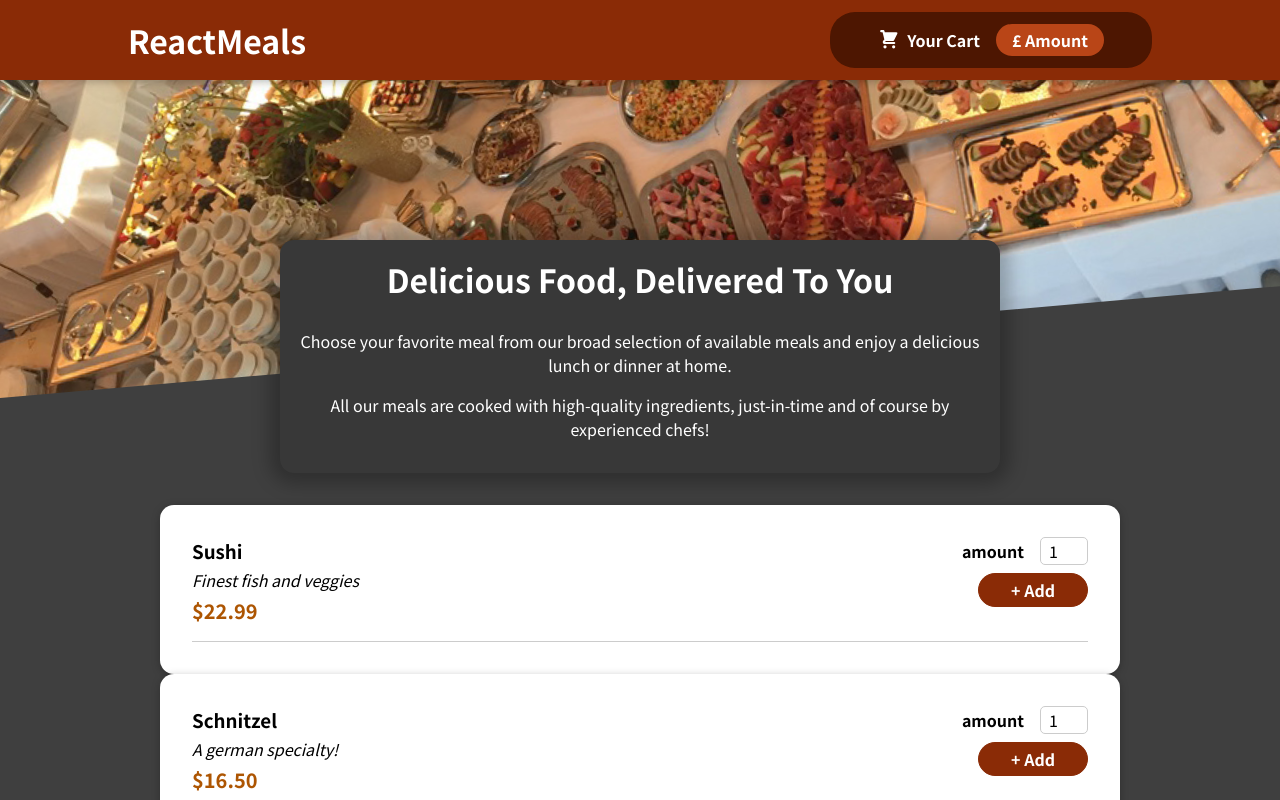
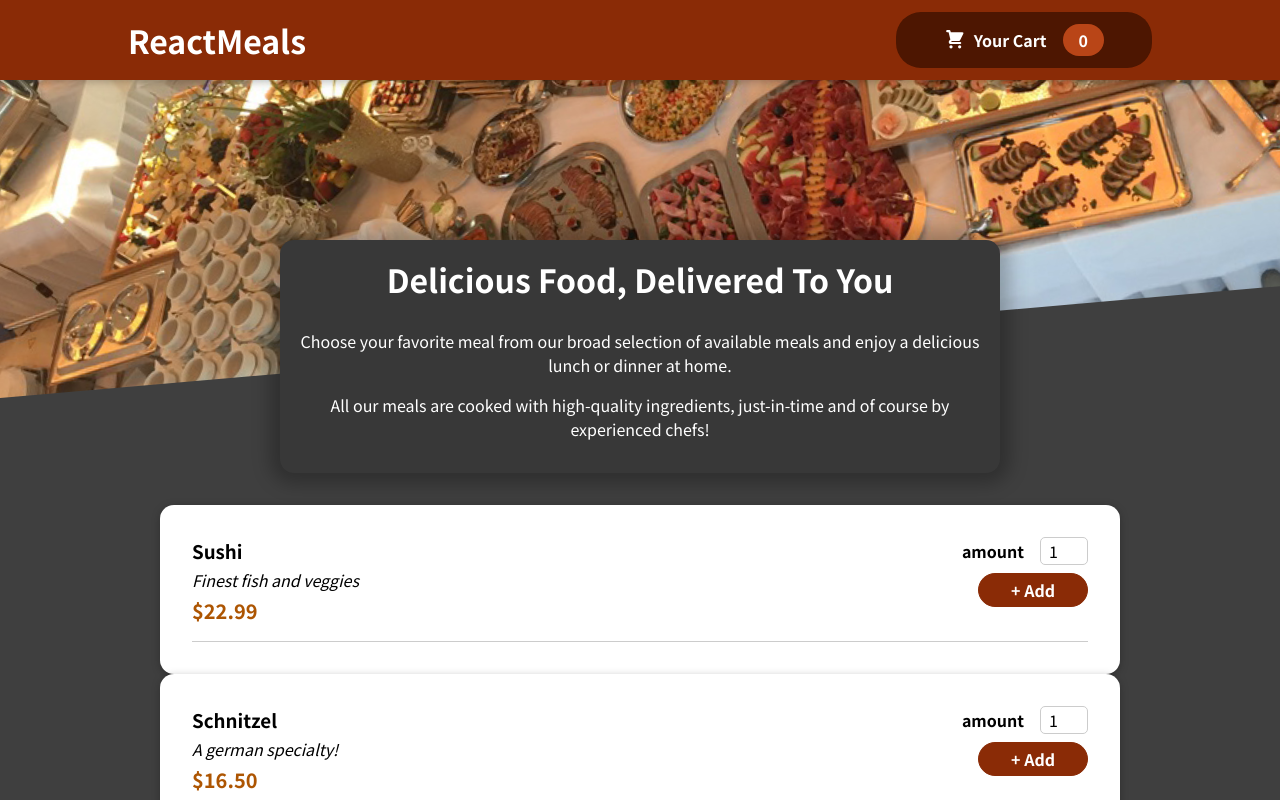
Before and after one commit to OzgurFiratSayin/react-food-app, a React (Create React App) app: page / in a window 1280 px wide. Shown: the top 800 px of the page. Built offline with nearby package versions, Linux system fonts and the light colour scheme.

Commit message:
Created Context for Cart, and used in header cart button

```diff
--- a/src/App.js
+++ b/src/App.js
@@ -1,5 +1,6 @@
 import React, { useState } from 'react';
 
+import CartProvider from './store/CartProvider';
 import Header from './components/Layout/Header';
 import Meals from './components/Meals/Meals';
 import Cart from './components/Cart/Cart';
@@ -16,13 +17,13 @@ function App() {
   };
 
   return (
-    <React.Fragment>
+    <CartProvider>
       {cartIsShown && <Cart onClose={hideCartHandler} />}
       <Header onDisplayCart={displayCartHandler} />
       <main>
         <Meals />
       </main>
-    </React.Fragment>
+    </CartProvider>
   );
 }
 
--- a/src/components/Layout/HeaderCartButton.js
+++ b/src/components/Layout/HeaderCartButton.js
@@ -1,10 +1,17 @@
-import React from 'react';
+import React, { useContext } from 'react';
 
 import CartIcon from '../Cart/CartIcon';
+import CartContext from '../../store/cart-context';
 
 import classes from './HeaderCartButton.module.css';
 
 const HeaderCartButton = (props) => {
+  const cartCtx = useContext(CartContext);
+
+  const numberOfItemsInCart = cartCtx.items.reduce((currentNumber, item) => {
+    return currentNumber + item.amount;
+  }, 0);
+
   return (
     <button className={classes.button} onClick={props.onClick}>
       <span className={classes.icon}>
@@ -12,7 +19,7 @@ const HeaderCartButton = (props) => {
       </span>
       <span>Your Cart</span>
       <span className={classes.badge}>
-        £ Amount
+        {numberOfItemsInCart}
       </span>
     </button>
   );
--- /dev/null
+++ b/src/store/CartProvider.js
@@ -0,0 +1,26 @@
+import CartContext from "./cart-context";
+
+const CartProvider = (props) => {
+  const addItemToCartHandler = (item) => {
+
+  };
+
+  const removeItemFromCartHandler = (id) => {
+
+  };
+
+  const cartContext = {
+    items: [],
+    totalAmount: 0,
+    addItem: addItemToCartHandler,
+    removeItem: removeItemFromCartHandler
+  };
+
+  return (
+    <CartContext.Provider value={cartContext}>
+      {props.children}
+    </CartContext.Provider>
+  );
+};
+
+export default CartProvider;
--- /dev/null
+++ b/src/store/cart-context.js
@@ -0,0 +1,10 @@
+import React from 'react';
+
+const CartContext = React.createContext({
+  items: [],
+  totalAmount: 0,
+  addItem: (item) => {},
+  removeItem: (id) => {}
+});
+
+export default CartContext;
```
Also changed, not shown: 1 other file (tests, documents, lock files or other folders).
